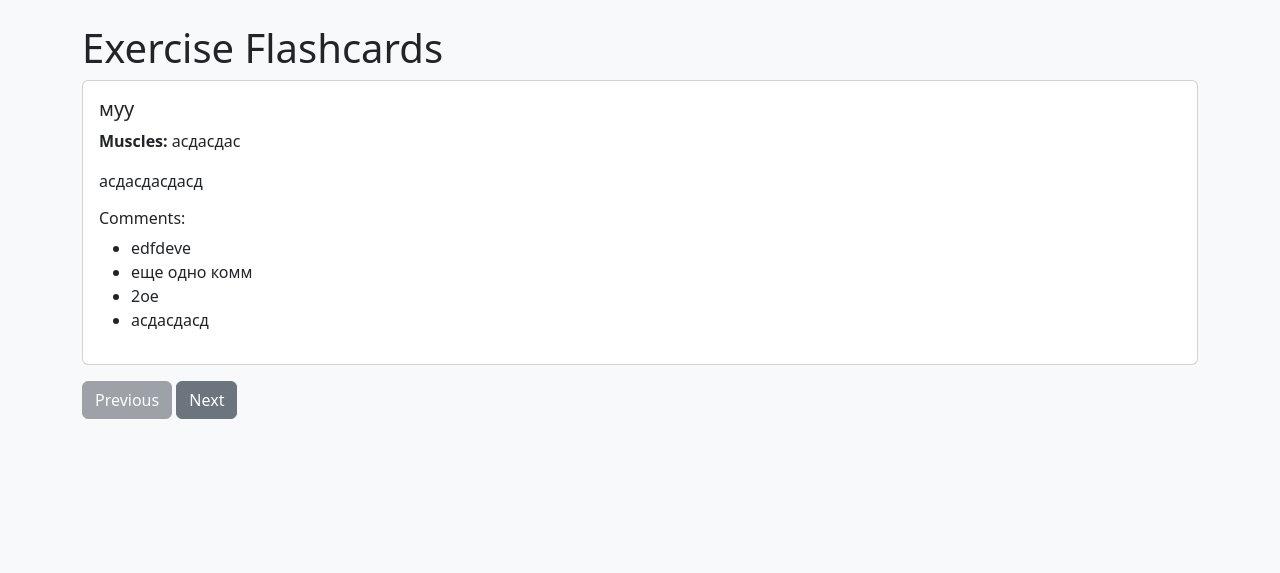
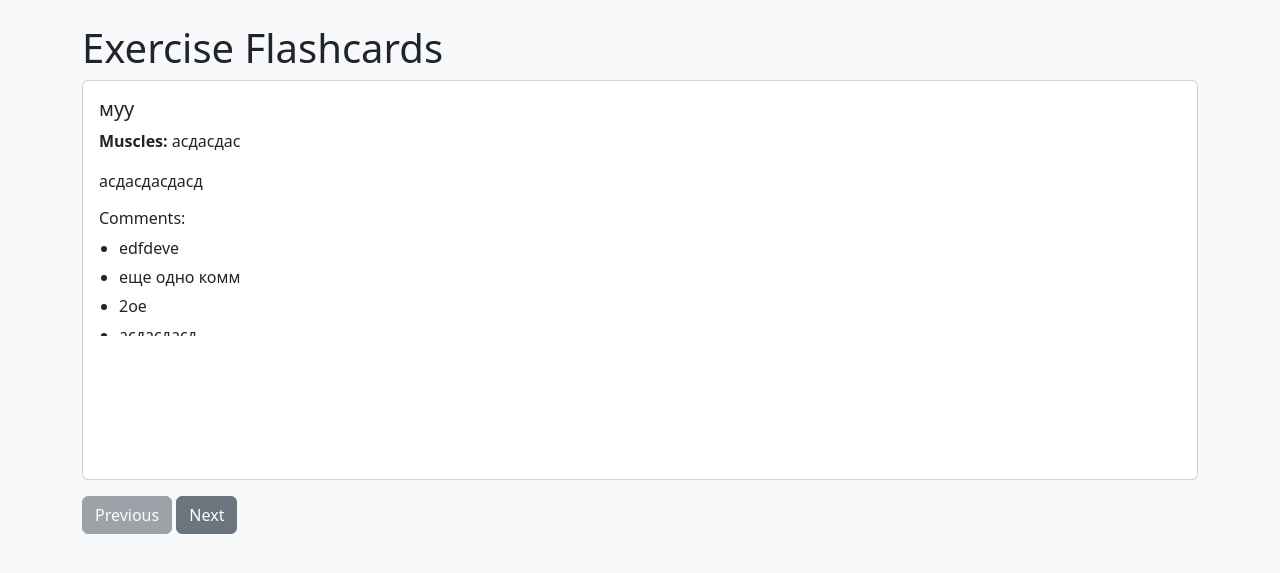
Before and after one commit to cmpolik/gym-trainer, a Django app: page /flashcards/ in a window 1280 px wide. Shown: the part 56-629 px from the top of the page. Run offline with Django 5.2, Linux system fonts and the light colour scheme; data comes from the database, SQL or seed files in the repository.

Commit message:
Fixed flashcard height and added scrollable comments

```diff
--- a/gym_trainer/exercises/static/css/style.css
+++ b/gym_trainer/exercises/static/css/style.css
@@ -7,3 +7,10 @@ body {
 .card:hover {
     transform: scale(1.05);
 }
+.flashcard ul {
+    padding-left: 20px;
+    margin-bottom: 0;
+}
+.flashcard ul li {
+    margin-bottom: 5px;
+}
--- a/gym_trainer/exercises/templates/flashcards.html
+++ b/gym_trainer/exercises/templates/flashcards.html
@@ -5,12 +5,13 @@
 {% if exercises %}
 <div id="flashcard-container">
     {% for exercise in exercises %}
-    <div class="flashcard card mb-3" style="display: none;" data-id="{{ exercise.id }}">
+    <div class="flashcard card mb-3" style="display: none; height: 400px;" data-id="{{ exercise.id }}">
         <div class="card-body">
             <h5 class="card-title">{{ exercise.name }}</h5>
             <p class="card-text"><strong>Muscles:</strong> {{ exercise.muscles }}</p>
             <p class="card-text">{{ exercise.description }}</p>
             <h6>Comments:</h6>
+            <div style="max-height: 100px; overflow-y: auto;">
                 <ul>
                     {% for comment in exercise.comments.all %}
                     <li>{{ comment.text }}</li>
@@ -18,6 +19,16 @@
                     <li>No comments yet.</li>
                     {% endfor %}
                 </ul>
+            </div>
+            {% if exercise.media_file %}
+            <p><strong>Media:</strong>
+                {% if exercise.media_file.url|slice:"-4" == ".gif" %}
+                <img src="{{ exercise.media_file.url }}" alt="Exercise media" style="max-width: 100%; max-height: 100px;">
+                {% else %}
+                <a href="{{ exercise.media_file.url }}" target="_blank">View YouTube video</a>
+                {% endif %}
+            </p>
+            {% endif %}
         </div>
     </div>
     {% endfor %}
@@ -37,7 +48,15 @@ document.addEventListener('DOMContentLoaded', () => {
     const nextBtn = document.getElementById('next-btn');
     let currentIndex = 0;
 
-    // Show the first flashcard
+    // Get initial index from URL query (e.g., ?id=2)
+    const urlParams = new URLSearchParams(window.location.search);
+    const initialId = urlParams.get('id');
+    if (initialId) {
+        const initialIndex = Array.from(flashcards).findIndex(card => card.dataset.id === initialId);
+        currentIndex = initialIndex >= 0 ? initialIndex : 0;
+    }
+
+    // Show the initial flashcard
     if (flashcards.length > 0) {
         flashcards[currentIndex].style.display = 'block';
         updateButtons();
```
Lines whose indentation alone changed are shown as unchanged.
